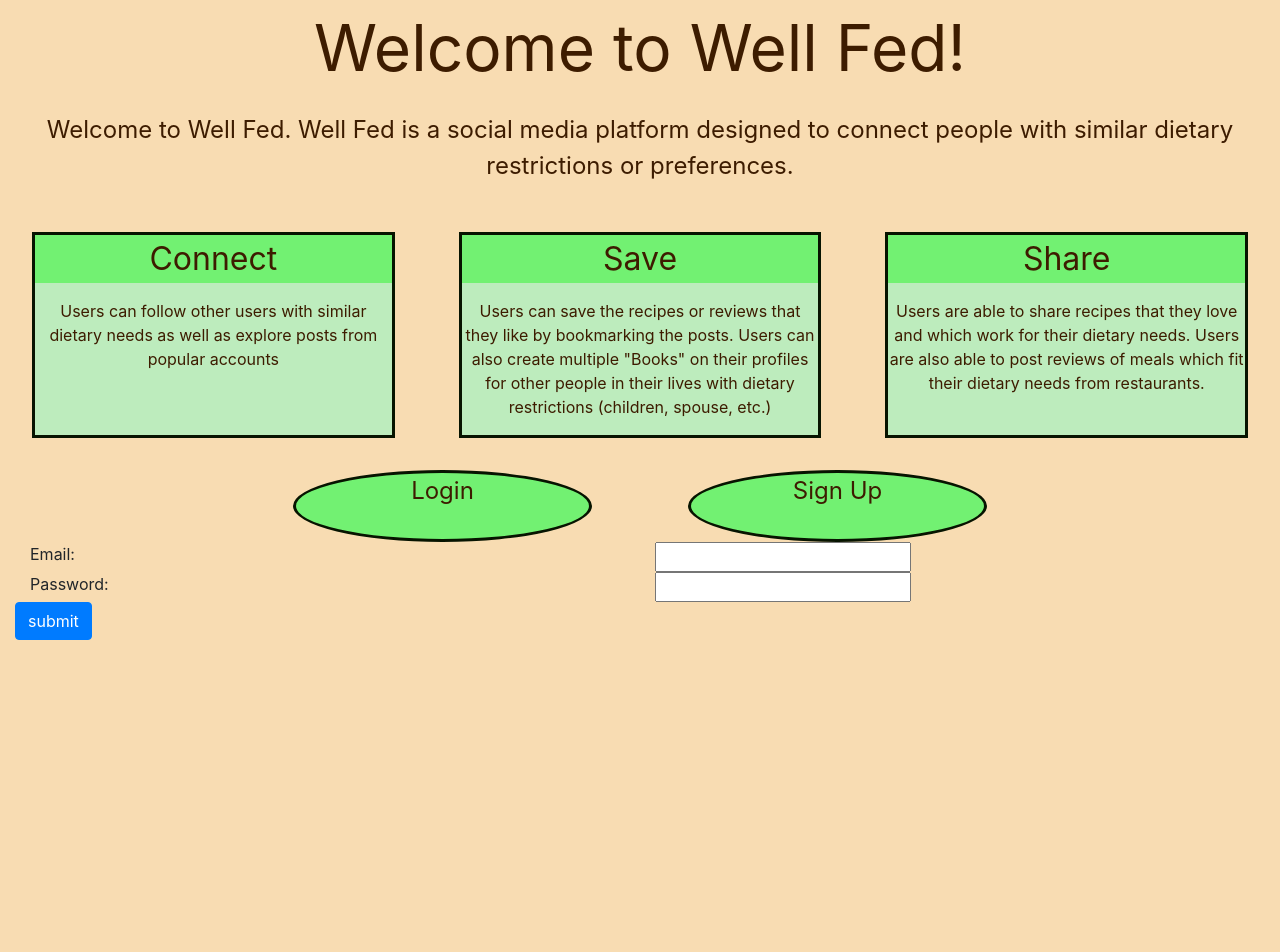
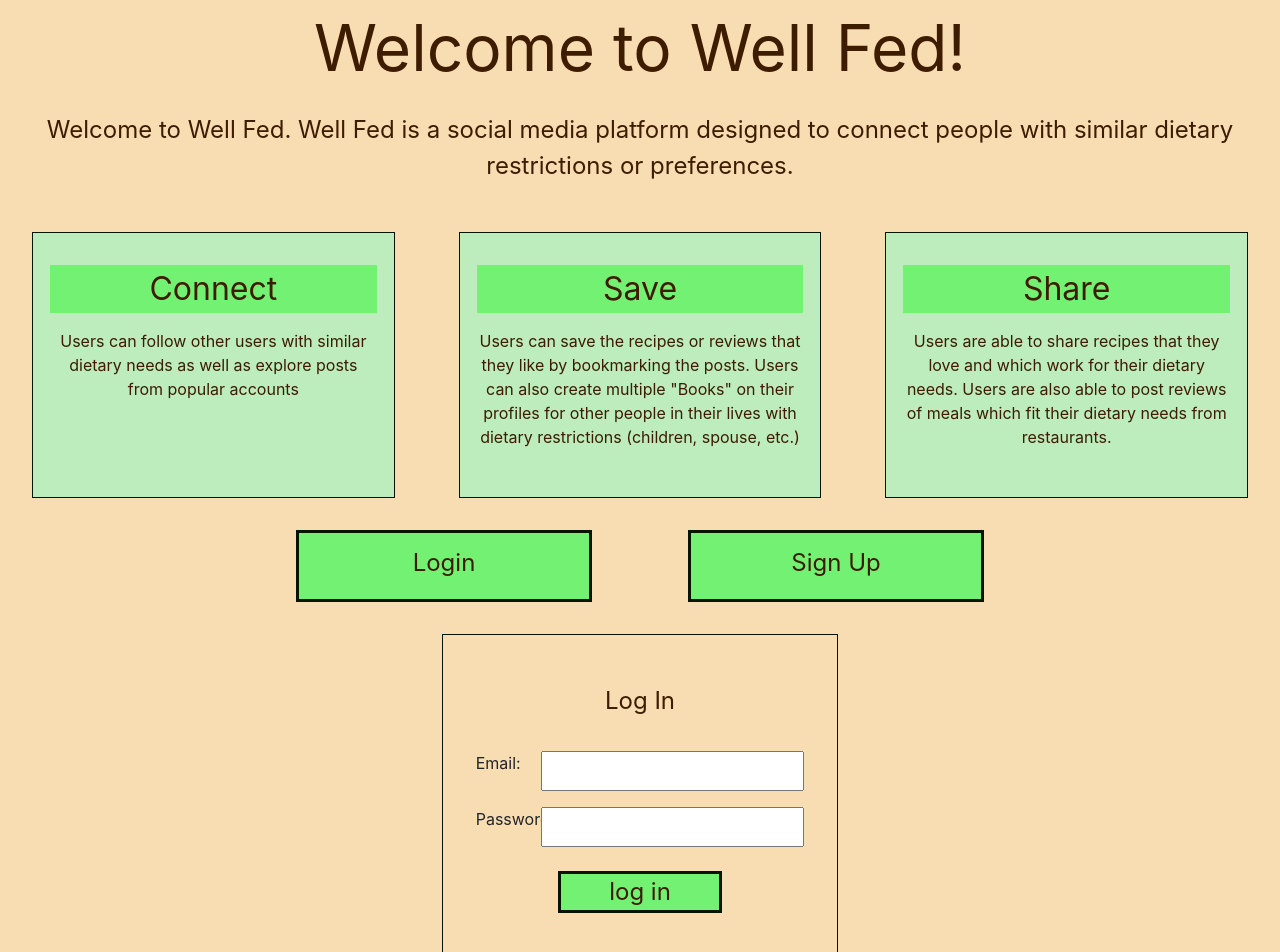
Before and after one commit to spencer-charney/WellFed, a React app: page / in a window 1280 px wide. Shown: the top 952 px of the page. Before the commit the page ends 800 px from the top, so only its background shows below. Built offline with nearby package versions, Linux system fonts and the light colour scheme.

Commit message:
Styling landing page

```diff
--- a/app/components/landingPage/LandingPage.js
+++ b/app/components/landingPage/LandingPage.js
@@ -40,7 +40,7 @@ class LandingPage extends React.Component {
                     <Col className="landing-col"><Row><p className="landing-col-title">Share</p></Row><Row><p className="landing-col-desc">Users are able to share recipes that they love and which work for their dietary needs. Users are also able to post reviews of meals which fit their dietary needs from restaurants.</p></Row></Col>
                 </Row>
                 <Row><Col /><Col onClick={this.handleClickLogin} className="landing-log">Login</Col><Col onClick={this.handleClickSignUp} className="landing-sign">Sign Up</Col><Col /></Row>
-                {form}
+                <Row><Col /><Col>{form}</Col><Col /></Row>
             </Container>
         )
     }
--- a/app/components/landingPage/Login.js
+++ b/app/components/landingPage/Login.js
@@ -8,8 +8,8 @@ class Login extends React.Component {
     constructor(props) {
         super(props);
         this.state = {
-            logEmail : '',
-            logPassword : ''
+            logEmail: '',
+            logPassword: ''
         }
         this.handleChangeLogEmail = this.handleChangeLogEmail.bind(this);
         this.handleChangeLogPassword = this.handleChangeLogPassword.bind(this);
@@ -30,10 +30,11 @@ class Login extends React.Component {
 
     render() {
         return (
-            <Container fluid>
-                <Row><Col>Email:</Col><Col><input type="text" value={this.state.logEmail} onChange={this.handleChangeLogEmail} /></Col></Row>
-                <Row><Col>Password:</Col><Col><input type="text" value={this.state.logPassword} onChange={this.handleChangeLogPassword} /></Col></Row>
-                <Row><Button onClick={this.handleSubmitLog}>submit</Button></Row>
+            <Container fluid className="landing-form">
+                <Row><p className="landing-form-title">Log In</p></Row>
+                <Row><p className="field">Email:</p><input type="text" value={this.state.logEmail} onChange={this.handleChangeLogEmail} className="textfield" /></Row>
+                <Row><p className="field">Password:</p><input type="text" value={this.state.logPassword} onChange={this.handleChangeLogPassword} className="textfield" /></Row>
+                <Row ><Col /><p onClick={this.handleSubmitLog} className="submit">log in</p><Col /></Row>
             </Container>
         )
     }
--- a/app/components/landingPage/Signup.js
+++ b/app/components/landingPage/Signup.js
@@ -8,33 +8,52 @@ class Signup extends React.Component {
     constructor(props) {
         super(props);
         this.state = {
-            logEmail : '',
-            logPassword : ''
+            name: '',
+            username: '',
+            diet: '',
+            email: '',
+            password:''
         }
-        this.handleChangeLogEmail = this.handleChangeLogEmail.bind(this);
-        this.handleChangeLogPassword = this.handleChangeLogPassword.bind(this);
+        this.handleChangeName = this.handleChangeName.bind(this);
+        this.handleChangeUsername= this.handleChangeUsername.bind(this);
+        this.handleChangeDiet = this.handleChangeDiet.bind(this);
+        this.handleChangeEmail= this.handleChangeEmail.bind(this);
+        this.handleChangePassword = this.handleChangePassword.bind(this);
         this.handleSubmitLog = this.handleSubmitLog.bind(this);
 
     }
 
-    handleChangeLogEmail(event) {
-        this.setState({ logEmail: event.target.value });
+    handleChangeName(event) {
+        this.setState({ name: event.target.value });
     }
-    handleChangeLogPassword(event) {
-        this.setState({ logPassword: event.target.value });
+    handleChangeUsername(event) {
+        this.setState({ username: event.target.value });
+    }
+    handleChangeDiet(event) {
+        this.setState({ diet: event.target.value });
+    }
+    handleChangeEmail(event) {
+        this.setState({ email: event.target.value });
+    }
+    handleChangePassword(event) {
+        this.setState({ password: event.target.value });
     }
     handleSubmitLog() {
         //Send to server
-        this.props.sumbit("Sign Up", this.state.logEmail, this.state.logPassword);
+        this.props.sumbit("Sign Up", this.state.email, this.state.password);
 
     }
 
     render() {
         return (
-            <Container fluid>
-                <Row><Col>Email:</Col><Col><input type="text" value={this.state.logEmail} onChange={this.handleChangeLogEmail} /></Col></Row>
-                <Row><Col>Password:</Col><Col><input type="text" value={this.state.logPassword} onChange={this.handleChangeLogPassword} /></Col></Row>
-                <Row><Button onClick={this.handleSubmitLog}>submit</Button></Row>
+            <Container fluid className="landing-form">
+                <Row><p className="landing-form-title">Sign Up</p></Row>
+                <Row><p className="field">Name:</p><input type="text" value={this.state.name} onChange={this.handleChangeName} className="textfield" /></Row>
+                <Row><p className="field">Username:</p><input type="text" value={this.state.username} onChange={this.handleChangeUsername} className="textfield" /></Row>
+                <Row><p className="field">Dietary Restrictions:</p><input type="text" value={this.state.diet} onChange={this.handleChangeDiet} className="textfield" placeholder="Please separate values with a comma (eg. Vegan, Gluten Free, etc.)"/></Row>
+                <Row><p className="field">Email:</p><input type="text" value={this.state.email} onChange={this.handleChangeEmail} className="textfield" /></Row>
+                <Row><p className="field">Password:</p><input type="text" value={this.state.password} onChange={this.handleChangePassword} className="textfield" /></Row>
+                <Row><Col /><p onClick={this.handleSubmitLog} className="submit">sign up</p><Col /></Row>
             </Container>
         )
     }
--- a/app/css/landingPage.css
+++ b/app/css/landingPage.css
@@ -22,7 +22,9 @@
     margin-bottom: 2em;
     border-style: solid;
     border-color: rgb(7, 20, 0);
-    border-width: 10%;
+    border-width: 1px;
+    padding: 2em;
+
 }
 
 .landing-col-title{
@@ -48,8 +50,8 @@
     border-width: 10%;
     color: rgb(61, 28, 0);
     font-size: 1.5em;
-    border-radius: 50%;
     height: 3em;
+    padding:.5em;
 }
 
 .landing-sign{
@@ -61,6 +63,39 @@
     border-width: 10%;
     color: rgb(61, 28, 0);
     font-size: 1.5em;
-    border-radius: 50%;
+    padding:.5em;
 
 }
+.landing-form{
+    margin-top: 2em;
+    border-style: solid;
+    border-color: rgb(7, 20, 0);
+    border-width: 1px;
+    padding: 3em;
+
+}
+.landing-form-title{
+    color: rgb(61, 28, 0);
+    font-size: 1.5em;
+    width:100%;
+    text-align: center;
+}
+.field{
+    margin-top:1em;
+    width:20%;
+}
+.textfield{
+    margin-top:1em;
+    width: 80%;
+}
+.submit{
+    margin-top:1em;
+    width:50%;
+    text-align: center;
+    background-color: rgb(114, 241, 114);
+    border-style: solid;
+    border-color: rgb(7, 20, 0);
+    border-width: 10%;
+    color: rgb(61, 28, 0);
+    font-size: 1.5em;
+}
```
